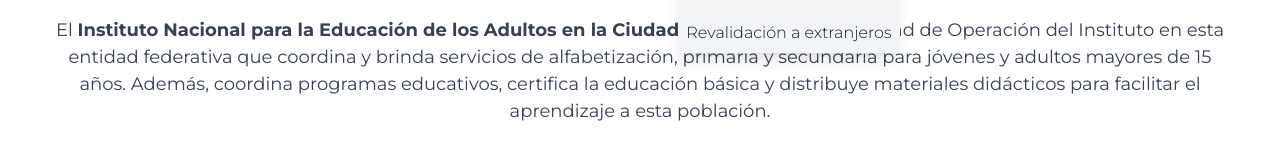
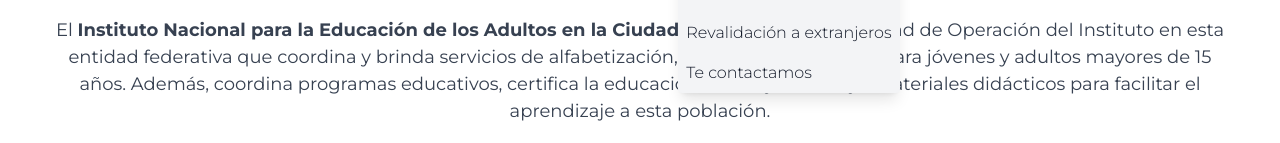
Before and after one commit to ineacdmx2024/inea-web, a Next.js app: page / in a window 1280 px wide. Both pictures are taken after a click on the link "Servicios". Shown: the part 385-528 px from the top of the page. Built offline with nearby package versions, Linux system fonts and the light colour scheme; no server answers.

Commit message:
Agregar menú te-contactamos

```diff
--- a/src/components/NavBar.jsx
+++ b/src/components/NavBar.jsx
@@ -421,6 +421,15 @@ const Navbar = () => {
                         >
                           Revalidación a extranjeros
                         </Link>
+                        <Link
+                          href="/servicios/te-contactamos/"
+                          onClick={closeAllMenus}
+                          className="block text-gray-900 hover:bg-[#A57F2C] hover:text-white p-2 rounded truncate"
+                        >
+                         Te contactamos
+                        </Link>
+
+
                       </div>
                     </div>
 
```
